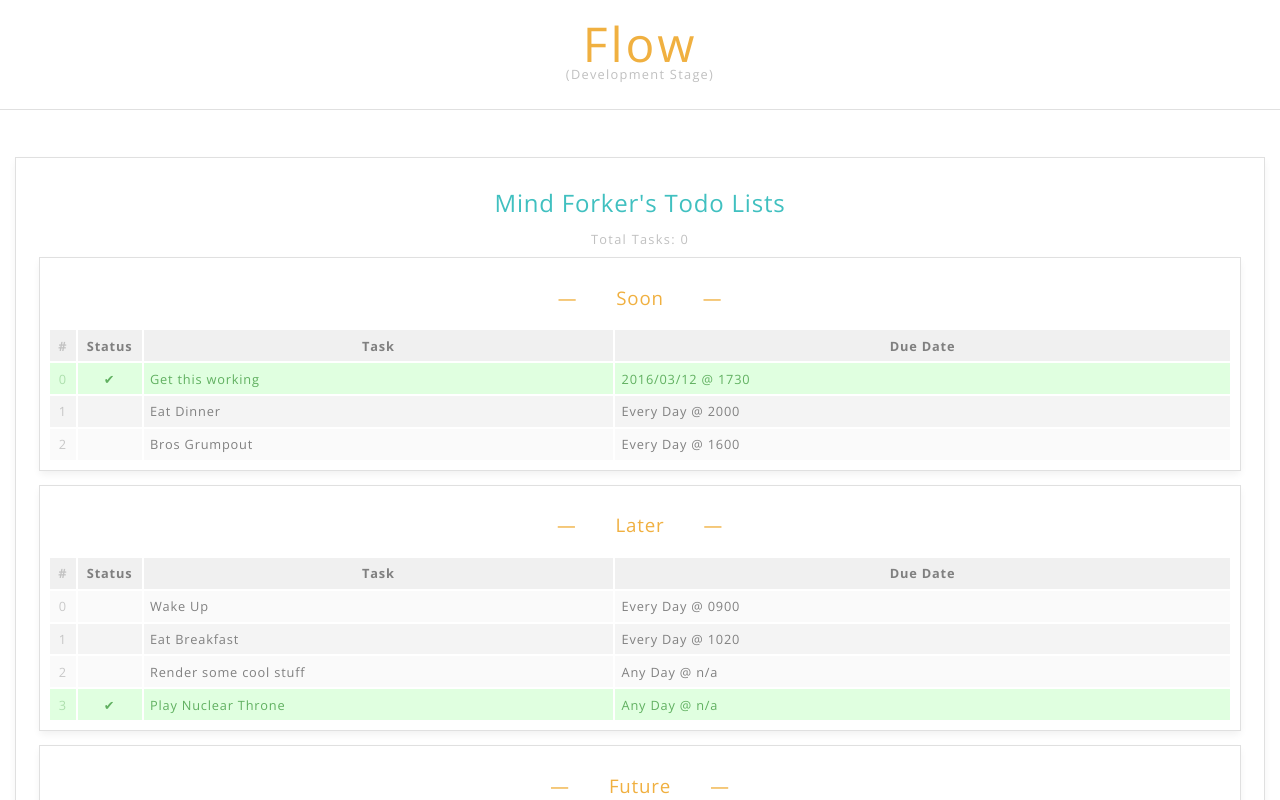
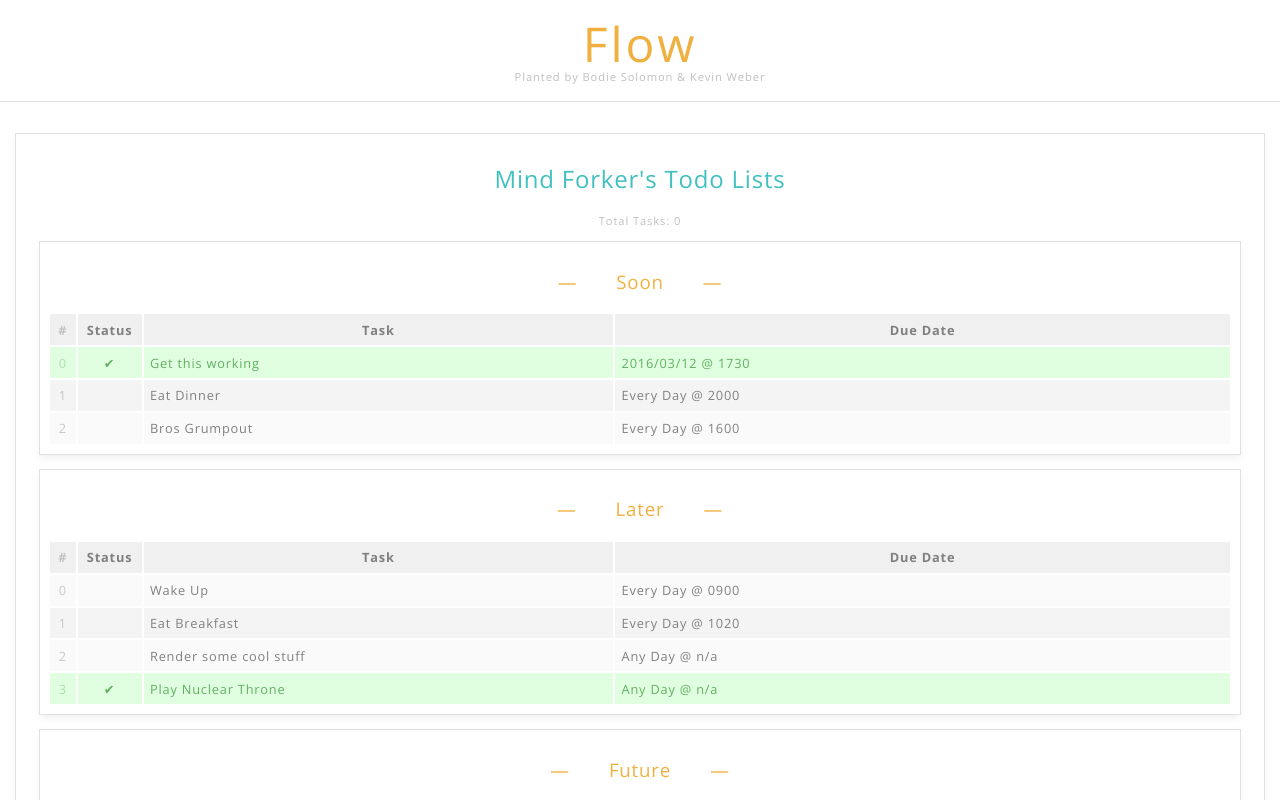
Before and after one commit to synapse-garden/flow, a React app: page / in a window 1280 px wide. Shown: the top 800 px of the page. Built offline with nearby package versions, Linux system fonts and the light colour scheme.

Commit message:
Clean up

```diff
--- a/index.html
+++ b/index.html
@@ -9,7 +9,8 @@
     <!-- Title Block -->
     <div id="titleBlock">
         <span id="mainTitle">Flow</span><br>
-        <h4>(Development Stage)</h4>
+        <!--<h4>(Development Stage)</h4>-->
+        <h4>Planted by Bodie Solomon &amp; Kevin Weber</h4>
     </div>
     <!---->
 
--- a/public/css/style.css
+++ b/public/css/style.css
@@ -28,8 +28,8 @@ hr{ border-top: 1px dotted #d0d0d0; border-bottom: none; }
 
 #titleBlock{
     padding-top: 2em;
-    padding-bottom: 1em;
-    margin-bottom: 3em;
+    padding-bottom: 0.25em;
+    margin-bottom: 2em;
     border-bottom: 1px solid #e0e0e0;
 }
 #mainTitle{
@@ -51,9 +51,9 @@ h3::after{ content: "  —"; }
 
 h4{
     color: #c0c0c0;
-    font-size: 0.8em;
-    line-height: 0.2em;
-    letter-spacing: 0.1em;
+    font-size: 0.7em;
+    line-height: 1em;
+    letter-spacing: 0.08em;
 }
 
 
--- a/src/containers/App.jsx
+++ b/src/containers/App.jsx
@@ -9,7 +9,6 @@ const App = () => (<div>
     <TodoLists
         title = "Todo Lists"
     />
-    {/*<InitApp />*/}
 
 </div>)
 
--- a/src/index.jsx
+++ b/src/index.jsx
@@ -6,7 +6,7 @@ import React from 'react'
 
 
 
-// Initialize store by applying middleware and using the final reducer
+// Initialize store by applying middleware and using the combined reducers
 import { createStore, applyMiddleware, combineReducers } from 'redux'
 import finalReducer from './reducers/reducerMux'
 
```
